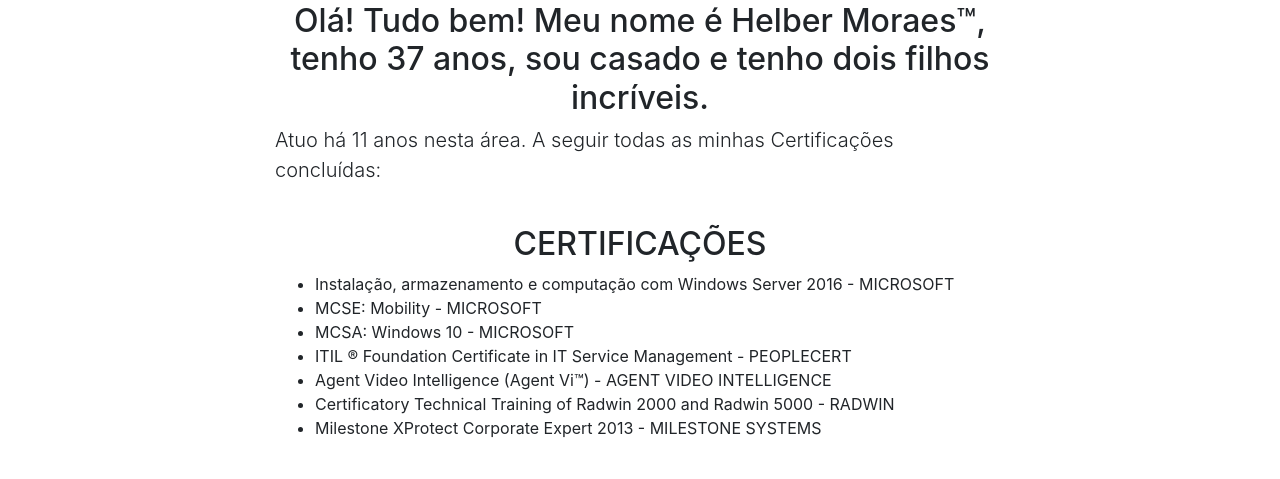
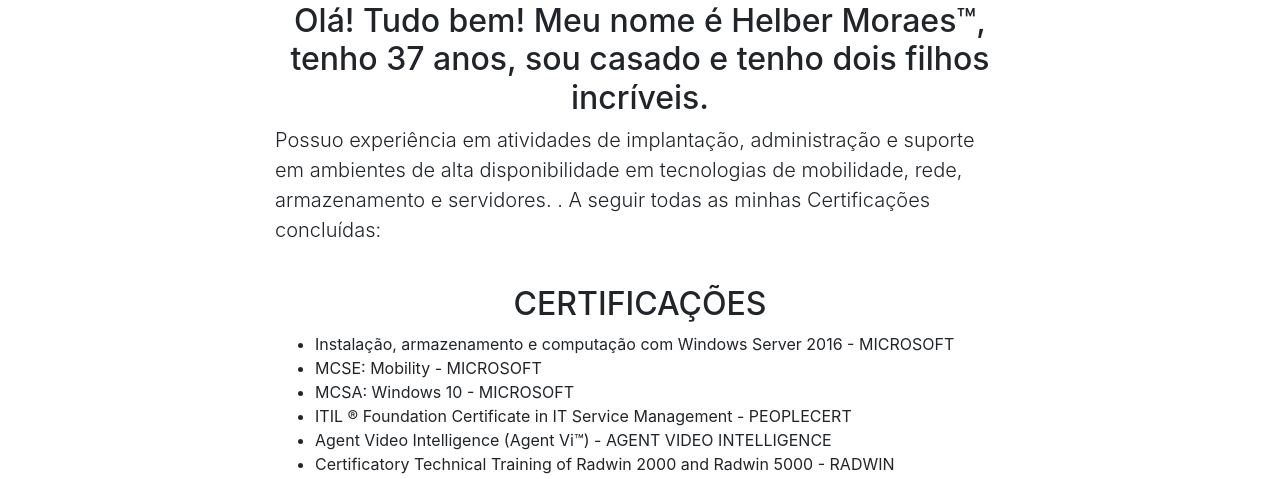
Before and after one commit to helberdantas/sitepessoal, a website with bundled scripts: page index.html in a window 1280 px wide. Shown: the part 820-1299 px from the top of the page. Built offline with nearby package versions, Linux system fonts and the light colour scheme.

Commit message:
Update index.html

```diff
--- a/index.html
+++ b/index.html
@@ -75,7 +75,8 @@
             <img src="img/helbermoraes.jpg" style="border-radius: 100%;" width="250" alt="minha foto">
           </div><br>
           <h2 class="text-center">Olá! Tudo bem! Meu nome é Helber Moraes&#8482;, tenho 37 anos, sou casado e tenho dois filhos incríveis.</h2>
-          <p class="lead">Atuo há 11 anos nesta área. A seguir todas as minhas Certificações concluídas:</p><br>
+          <p class="lead">Possuo experiência em atividades de implantação, administração e suporte em ambientes de alta disponibilidade em tecnologias de mobilidade, rede, armazenamento e servidores.
+            . A seguir todas as minhas Certificações concluídas:</p><br>
           <h2 class="text-center">CERTIFICAÇÕES</h2>
           <ul>
             <li>Instalação, armazenamento e computação com Windows Server 2016 - MICROSOFT</li>
```
